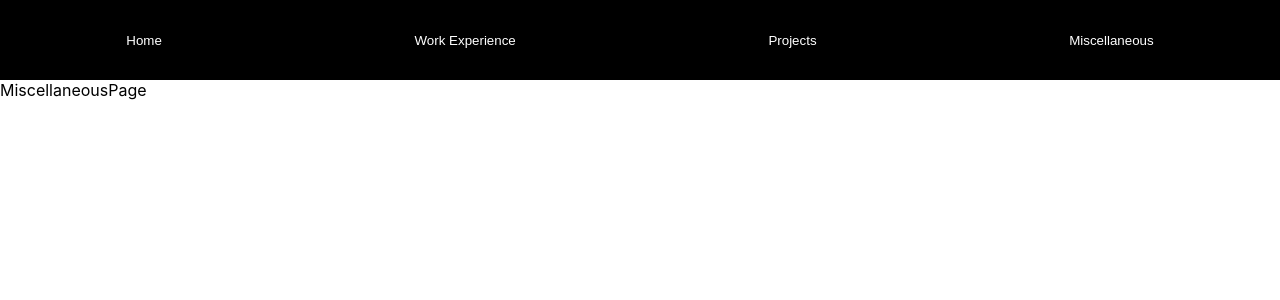
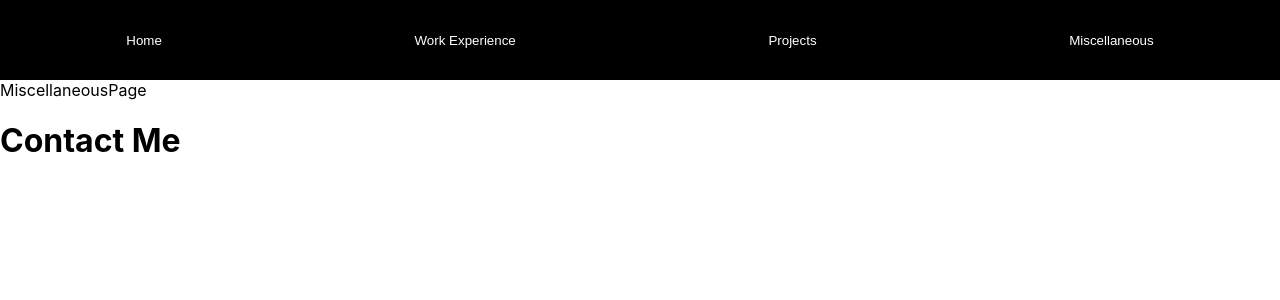
Before and after one commit to aditya000028/portfolio, a React (Create React App) app: page /miscellaneous in a window 1280 px wide. Shown: the top 300 px of the page. Built offline with nearby package versions, Linux system fonts and the light colour scheme; no server answers; what aws-amplify would draw is missing.

Commit message:
Added contact me section

```diff
--- a/src/App.js
+++ b/src/App.js
@@ -5,6 +5,7 @@ import MiscellaneousPage from "./pages/miscellaneous/Miscellaneous";
 import ProjectsPage from "./pages/projects/Projects";
 import WorkExperiencePage from "./pages/work-experience/WorkExperience";
 import Navbar from "./components/navbar/Navbar";
+import ContactMe from "./components/contact-me/contactMe";
 
 function App() {
   return (
@@ -16,6 +17,7 @@ function App() {
         <Route path="/projects" element={<ProjectsPage />} />
         <Route path="/miscellaneous" element={<MiscellaneousPage />} />
       </Routes>
+      <ContactMe />
     </div>
   );
 }
--- /dev/null
+++ b/src/components/contact-me/contactMe.js
@@ -0,0 +1,11 @@
+import classes from "./contactMe.module.css";
+
+function ContactMe() {
+  return (
+    <div className={classes.contactMe}>
+      <h1>Contact Me</h1>
+    </div>
+  );
+}
+
+export default ContactMe;
--- /dev/null
+++ b/src/components/contact-me/contactMe.module.css
@@ -0,0 +1,5 @@
+.contactMe {
+  display: flex;
+  width: 100%;
+  height: 100%;
+}
```
